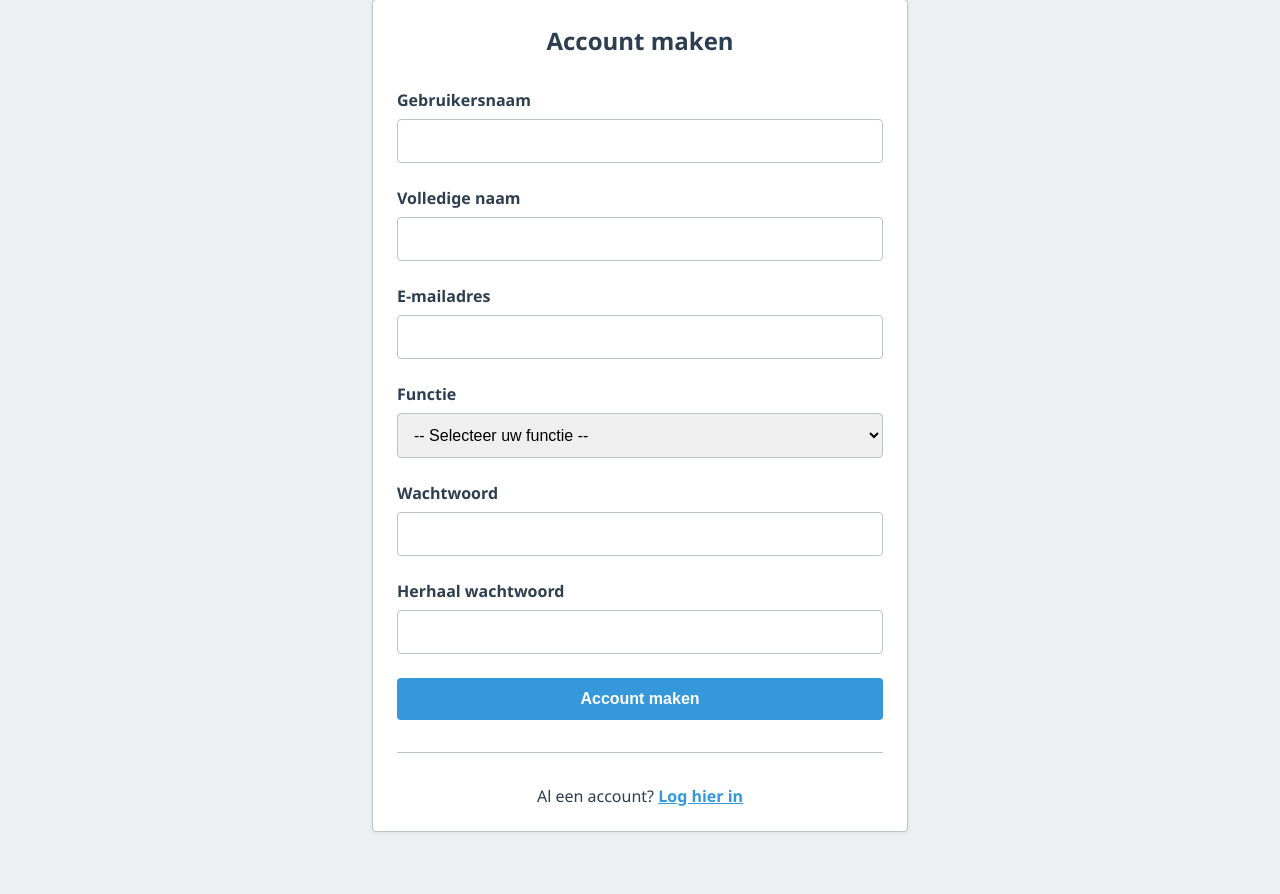
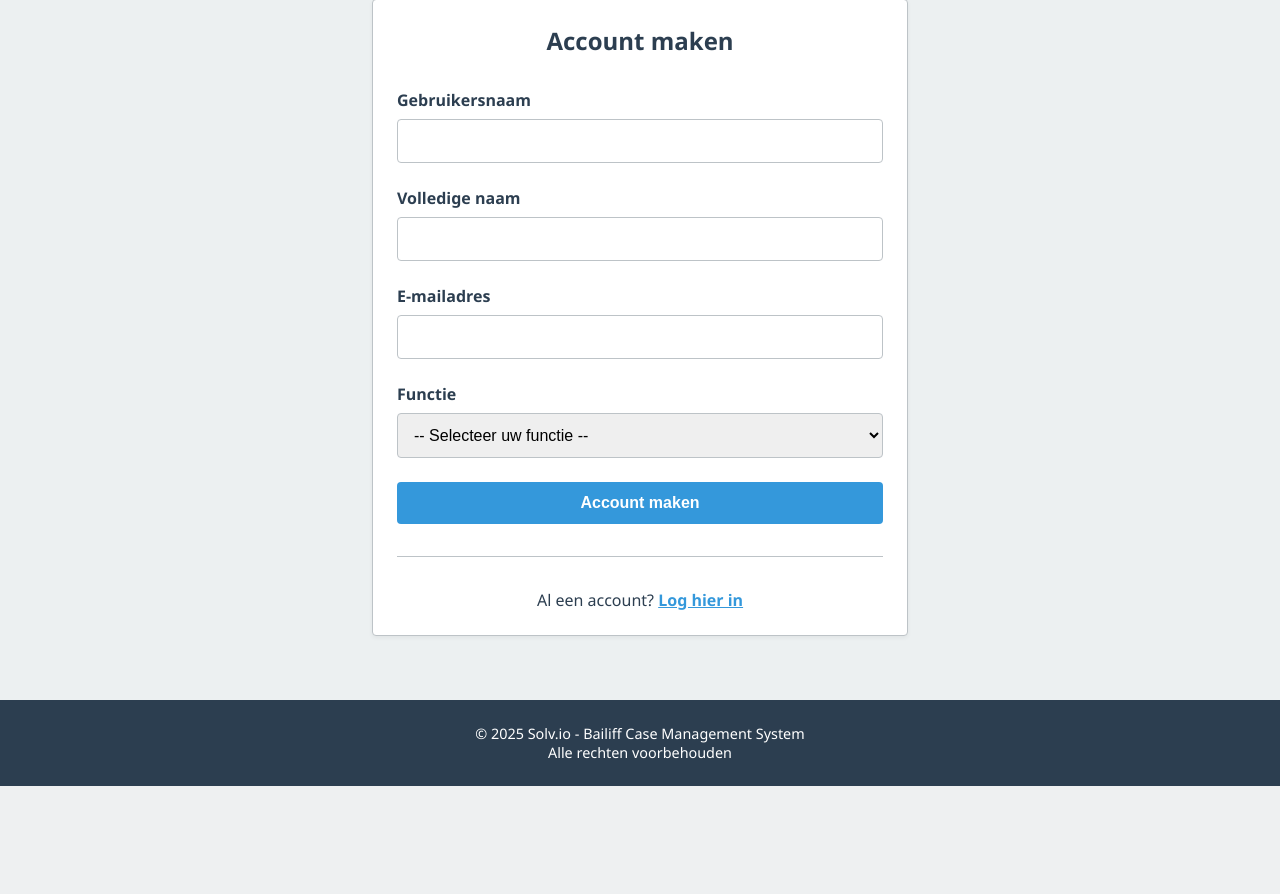
Before and after one commit to A-D-DBS-application/web-application-2025-group-9, a Python web app: template app/templates/register.html in a window 1280 px wide. Shown: the part 218-1112 px from the top of the page. After the commit the page ends 1004 px from the top, so only its background shows below. Run offline with Jinja, Linux system fonts and the light colour scheme; the template is opened without the code that fills it, so the values that code supplies are empty.

Commit message:
passwords weg (niet nodig)

```diff
--- a/app/models.py
+++ b/app/models.py
@@ -29,7 +29,6 @@ class LoginGegevens(db.Model):
 
     id = db.Column(db.Integer, primary_key=True, autoincrement=True)
     naam = db.Column(db.String(255), nullable=False, unique=True)
-    password = db.Column(db.Text, nullable=False)  # bcrypt hashed
     created_at = db.Column(db.DateTime, default=datetime.utcnow)
 
     # Foreign key to users table
--- a/app/templates/login.html
+++ b/app/templates/login.html
@@ -15,11 +15,6 @@
                 <input type="text" id="naam" name="naam" required>
             </div>
 
-            <div class="form-group">
-                <label for="password">Wachtwoord</label>
-                <input type="password" id="password" name="password" required>
-            </div>
-
             <button type="submit" class="btn-primary btn-block">Inloggen</button>
         </form>
 
--- a/app/templates/register.html
+++ b/app/templates/register.html
@@ -35,16 +35,6 @@
                 </select>
             </div>
 
-            <div class="form-group">
-                <label for="password">Wachtwoord</label>
-                <input type="password" id="password" name="password" required>
-            </div>
-
-            <div class="form-group">
-                <label for="password2">Herhaal wachtwoord</label>
-                <input type="password" id="password2" name="password2" required>
-            </div>
-
             <button type="submit" class="btn-primary btn-block">Account maken</button>
         </form>
 
```
Also changed, not shown: app/routes.py (+6 -25 lines).
